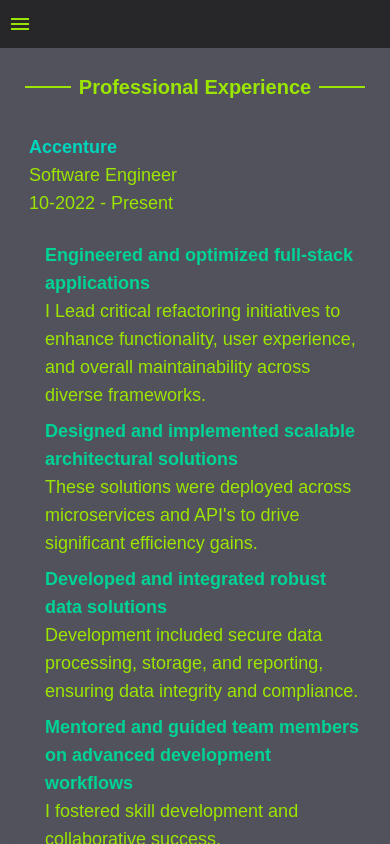
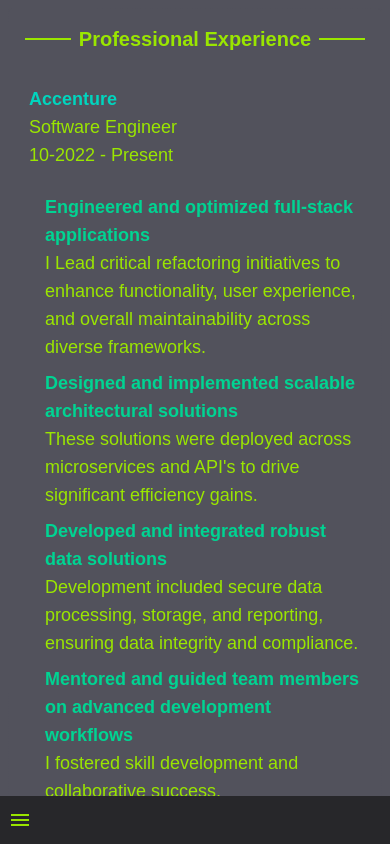
Before and after one commit to adsaines/adsaines.github.io, a Next.js app: page /resume in a window 390 px wide. Built offline with nearby package versions, Linux system fonts and the light colour scheme.

Commit message:
moved mobile navigation to bottom of page

```diff
--- a/src/structures/header.tsx
+++ b/src/structures/header.tsx
@@ -9,9 +9,9 @@
 export const Header = ({children}: {children: React.ReactNode}) => {
     return (
         <div className="h-screen w-full flex flex-col bg-(--dark-primary) text-(--light-primary)">
-            <SmallMediaHeader />
             <WideMediaHeader />
             {children}
+            <SmallMediaHeader />
         </div>
     )
 }
```
Also changed, not shown: 1 other file (tests, documents, lock files or other folders).
